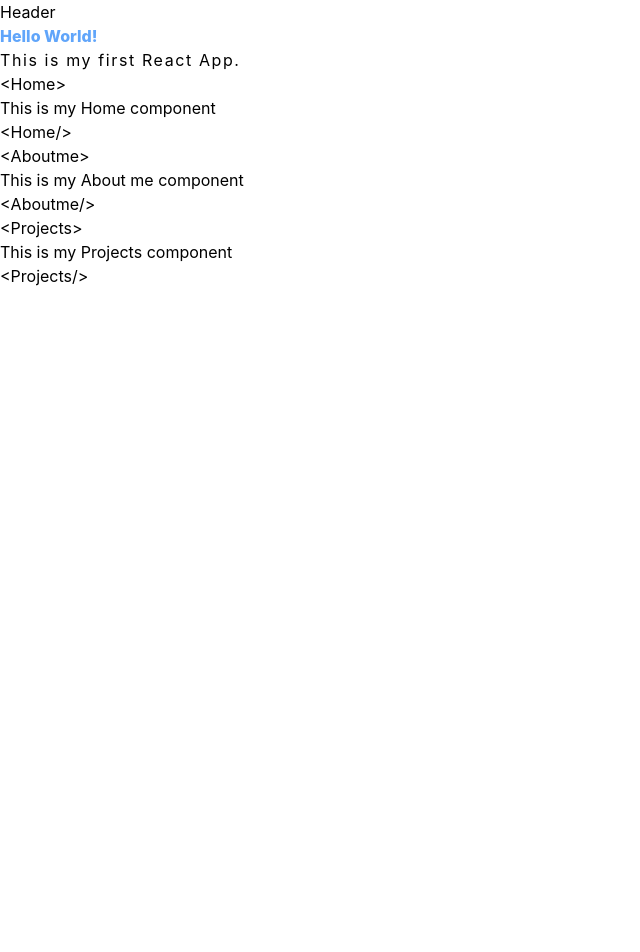
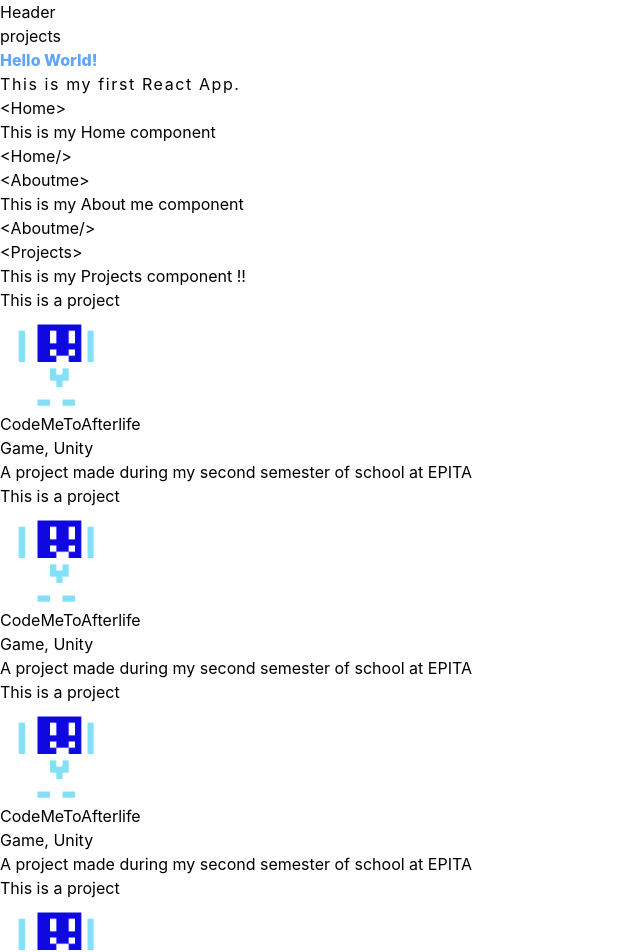
Before and after one commit to goblivend/Website, a React (Create React App) app in the folder mywebsite/: page / in a window 1280 px wide. Shown: the top 952 px of the page, without its empty margins (0-640 px from the left). Before the commit the page ends 800 px from the top, so only its background shows below. Built offline with nearby package versions, Linux system fonts and the light colour scheme.

Commit message:
experimented with the projects part

```diff
--- /dev/null
+++ b/mywebsite/src/components/project.js
@@ -0,0 +1,14 @@
+import React from "react";
+
+function Project({ name, image, category, description, link }) {
+    return (
+        <div >
+            <p>This is a project</p>
+            <img src={image} alt={name} width="100" height="100"></img>
+            <a href={link} target="_blank" rel="noreferrer" >{name}</a>
+            <p>{category}</p>
+            <p>{description}</p>
+        </div>
+    );
+}
+export default Project;
--- a/mywebsite/src/pages/button.js
+++ b/mywebsite/src/pages/button.js
@@ -11,7 +11,7 @@ function Button({ Mycomponent, cmpName }) {
     }
 
     return (
-        <div>
+        <div id={cmpName}>
             {currState ?
                 <>
                     <button onClick={buttonClicked}>{"<" + cmpName + ">"}</button>
--- a/mywebsite/src/pages/header.js
+++ b/mywebsite/src/pages/header.js
@@ -5,6 +5,7 @@ function Header() {
     return (
         <>
             <h1>Header</h1>
+            <a href="#Projects">projects</a>
         </>
 
     )
--- a/mywebsite/src/pages/projects.js
+++ b/mywebsite/src/pages/projects.js
@@ -1,10 +1,20 @@
 import React from "react";
+import Project from "../components/project";
+import CMTAL from "../assets/CodeMeToAfterlife.png"
 
 function Projects() {
     return (
-        <>
-            <p>This is my Projects component</p>
-        </>
+        <div>
+            <p>This is my Projects component !!</p>
+            <Project name="CodeMeToAfterlife" image={CMTAL} category="Game, Unity" link="https://codemetoafterlife.ml/" description="A project made during my second semester of school at EPITA" />
+            <Project name="CodeMeToAfterlife" image={CMTAL} category="Game, Unity" link="https://codemetoafterlife.ml/" description="A project made during my second semester of school at EPITA" />
+            <Project name="CodeMeToAfterlife" image={CMTAL} category="Game, Unity" link="https://codemetoafterlife.ml/" description="A project made during my second semester of school at EPITA" />
+            <Project name="CodeMeToAfterlife" image={CMTAL} category="Game, Unity" link="https://codemetoafterlife.ml/" description="A project made during my second semester of school at EPITA" />
+            <Project name="CodeMeToAfterlife" image={CMTAL} category="Game, Unity" link="https://codemetoafterlife.ml/" description="A project made during my second semester of school at EPITA" />
+            <Project name="CodeMeToAfterlife" image={CMTAL} category="Game, Unity" link="https://codemetoafterlife.ml/" description="A project made during my second semester of school at EPITA" />
+
+
+        </div>
     );
 }
 export default Projects;
```
Also changed, not shown: mywebsite/src/assets/CodeMeToAfterlife.png (added).
